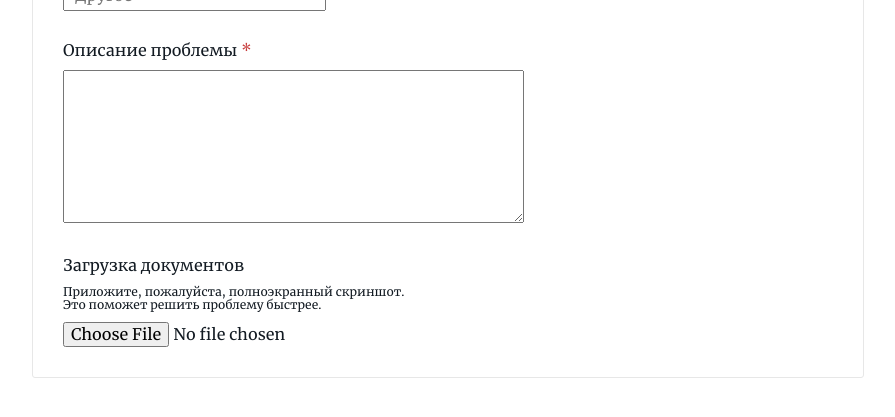
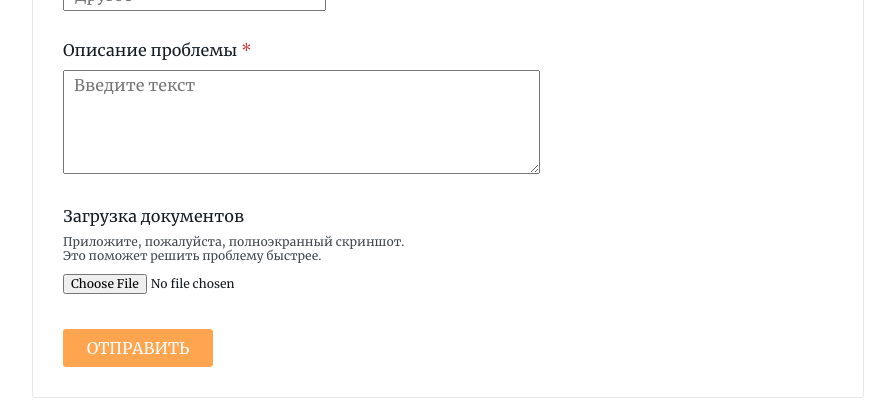
Before and after one commit to sigyn13/vue-form, a Vue app: page / in a window 1280 px wide. Shown: the part 439-856 px from the top of the page, without its empty margins (192-1087 px from the left). Before the commit the page ends 817 px from the top, so only its background shows below. Built offline with nearby package versions, Linux system fonts and the light colour scheme; no server answers.

Commit message:
added btn && css

```diff
--- a/src/components/vForm.vue
+++ b/src/components/vForm.vue
@@ -22,7 +22,13 @@
     </div>
     <div class="form__textarea-wrap">
       <p class="form__subtitle">Описание проблемы <span>*</span></p>
-      <textarea name="description" id="" cols="40" rows="8"></textarea>
+      <textarea
+        name="description"
+        cols="40"
+        rows="5"
+        required
+        placeholder="Введите текст"
+      ></textarea>
     </div>
     <div class="form__download-wrap">
       <p class="form__subtitle">Загрузка документов</p>
@@ -32,6 +38,7 @@
       </p>
       <input type="file" />
     </div>
+    <button class="form__btn">Отправить</button>
   </form>
 </template>
 
@@ -77,6 +84,7 @@ export default {
   padding: 30px;
   display: flex;
   flex-direction: column;
+  margin: 0 0 30px;
   p {
     margin: 0 0 10px;
 
@@ -103,14 +111,37 @@ export default {
 
   &__textarea-wrap {
     margin-top: 30px;
+
+    textarea {
+      padding: 5px 10px;
+    }
+
+    input {
+      font-size: 14px;
+    }
   }
 
   &__download-wrap {
     margin-top: 30px;
+    input {
+      font-size: 12px;
+    }
   }
 
   &__desc {
     font-size: 12px;
+    opacity: 0.8;
+  }
+
+  &__btn {
+    margin: 35px 0 0;
+    border: none;
+    border-radius: 3px;
+    background-color: rgb(255, 164, 79);
+    width: 150px;
+    text-transform: uppercase;
+    padding: 10px 15px;
+    color: white;
   }
 }
 </style>
```
